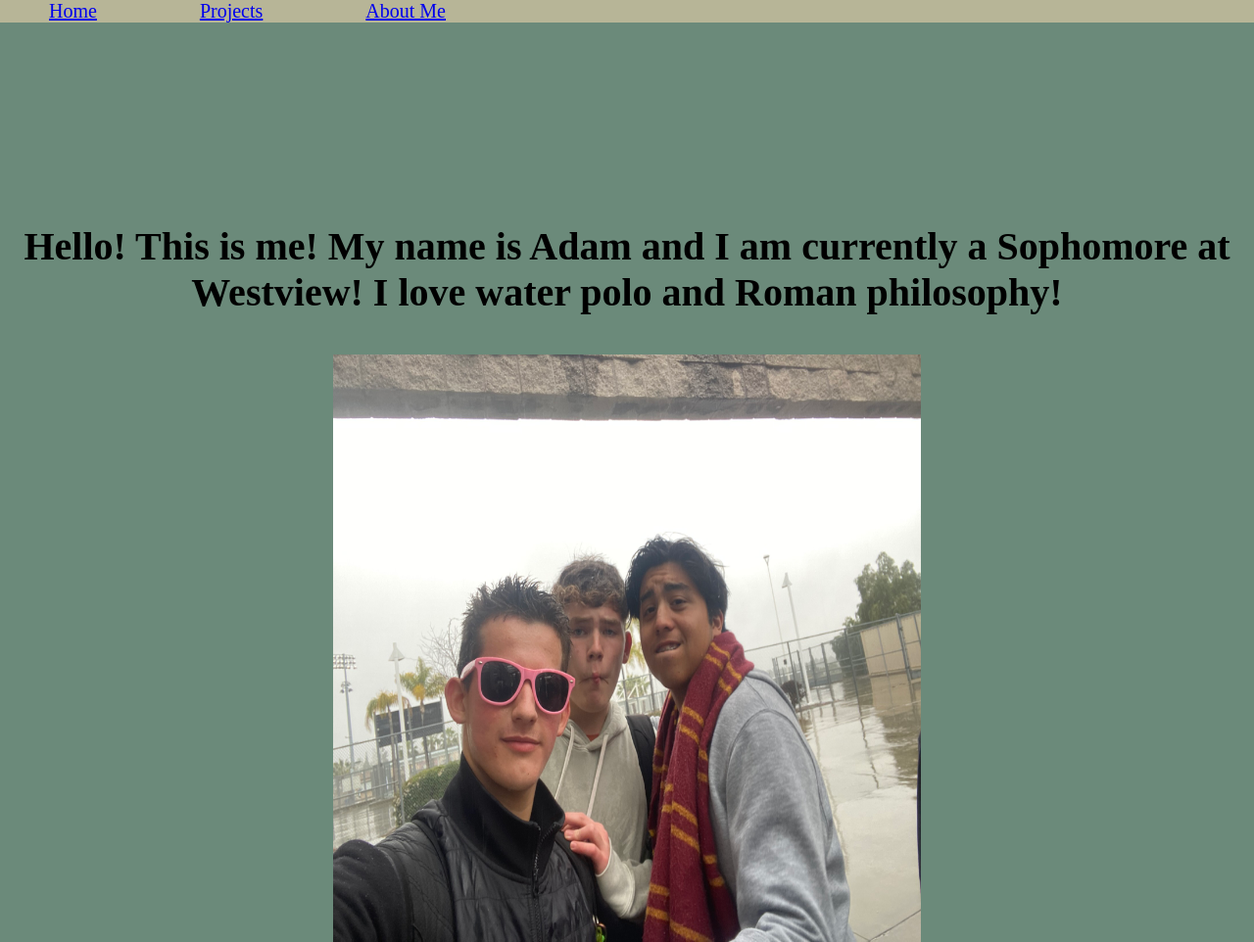
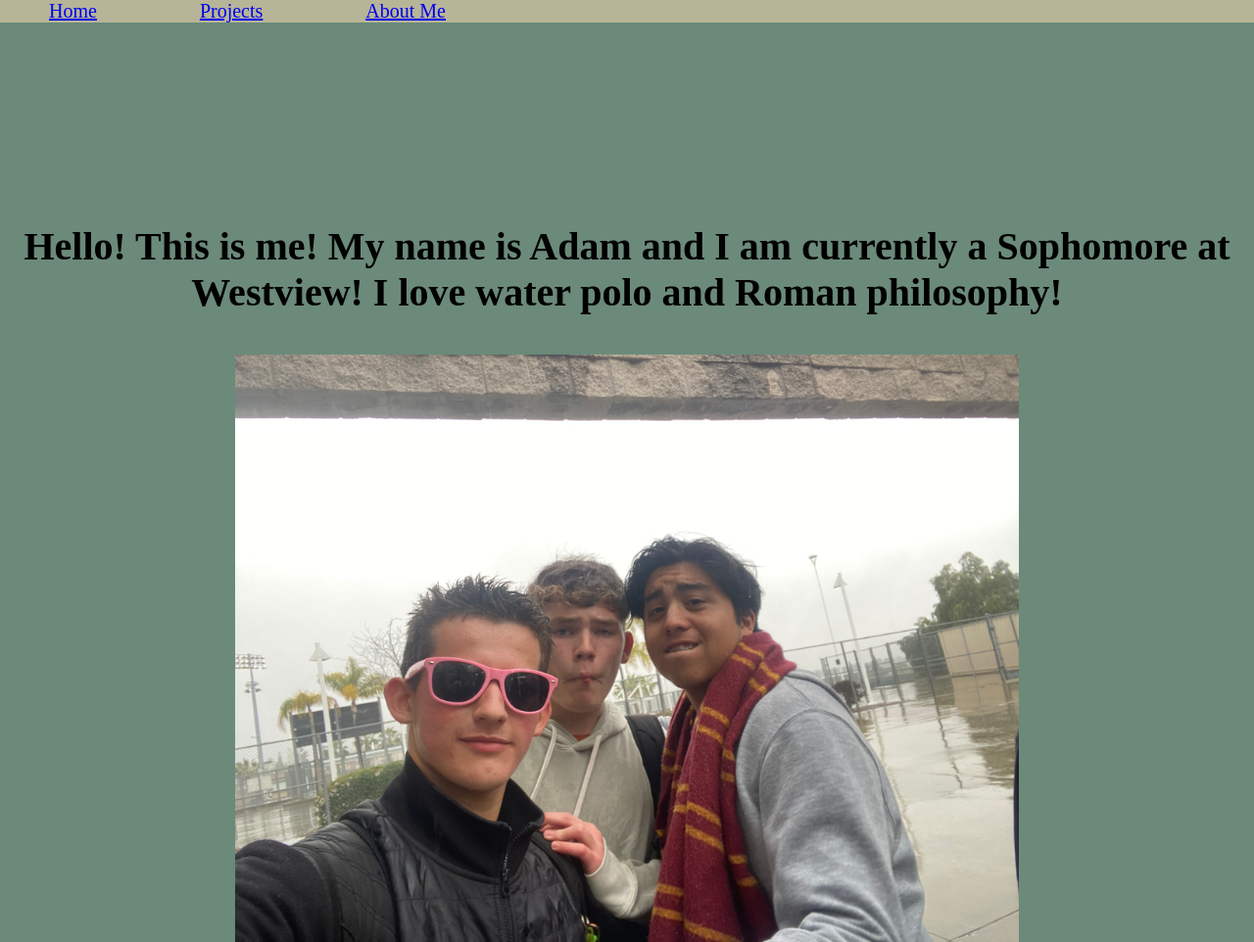
Before and after one commit to WVCS/website-adamisbird1, a plain HTML site: page About.html in a window 1280 px wide. Shown: the whole page at 98% size. Drawn offline with Linux system fonts and the light colour scheme.

Commit message:
Update About.html

```diff
--- a/About.html
+++ b/About.html
@@ -25,7 +25,7 @@
 
 
      <h3> Hello! This is me! My name is Adam and I am currently a Sophomore at Westview! I love water polo and Roman philosophy! </h3>
-     <center><img src="me.JPEG" width="600" height="600"></center>
+     <center><img src="me.JPEG" width="800" height="600"></center>
 
   </head>
    </body>
```
